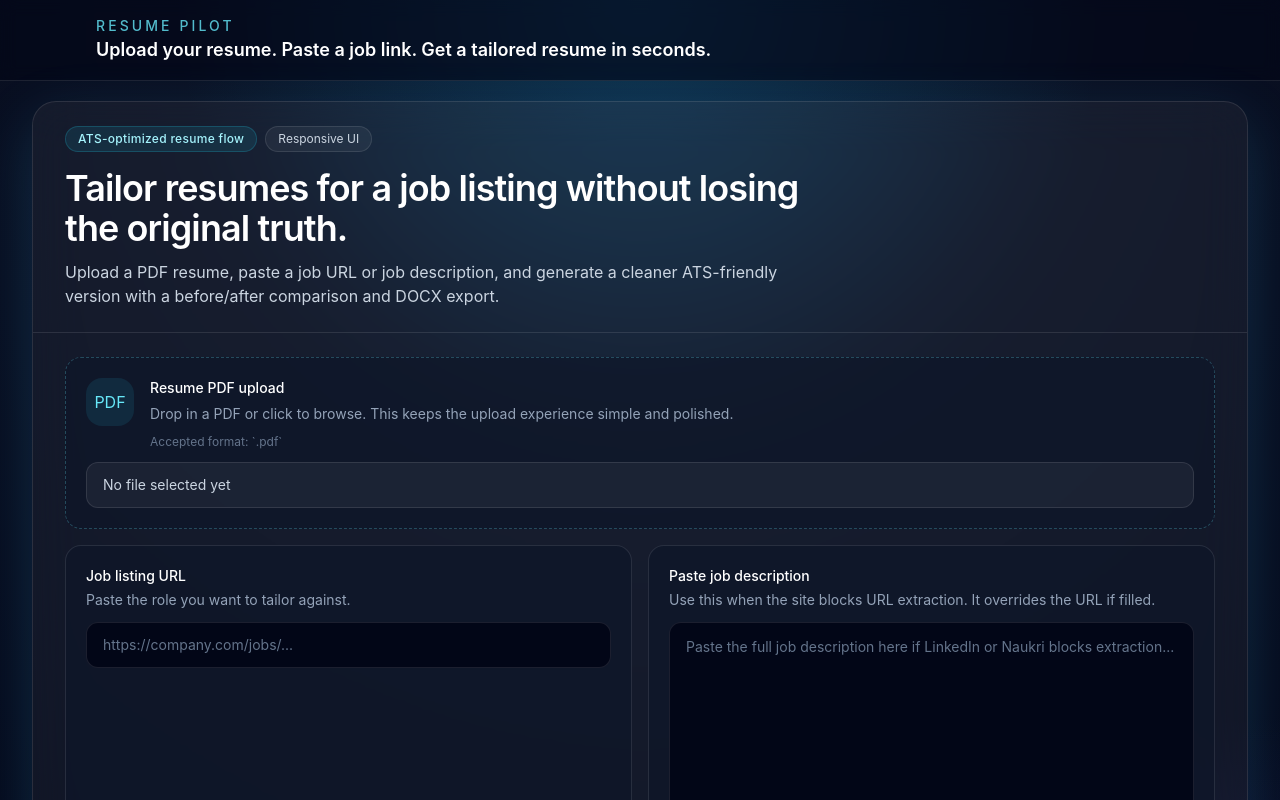
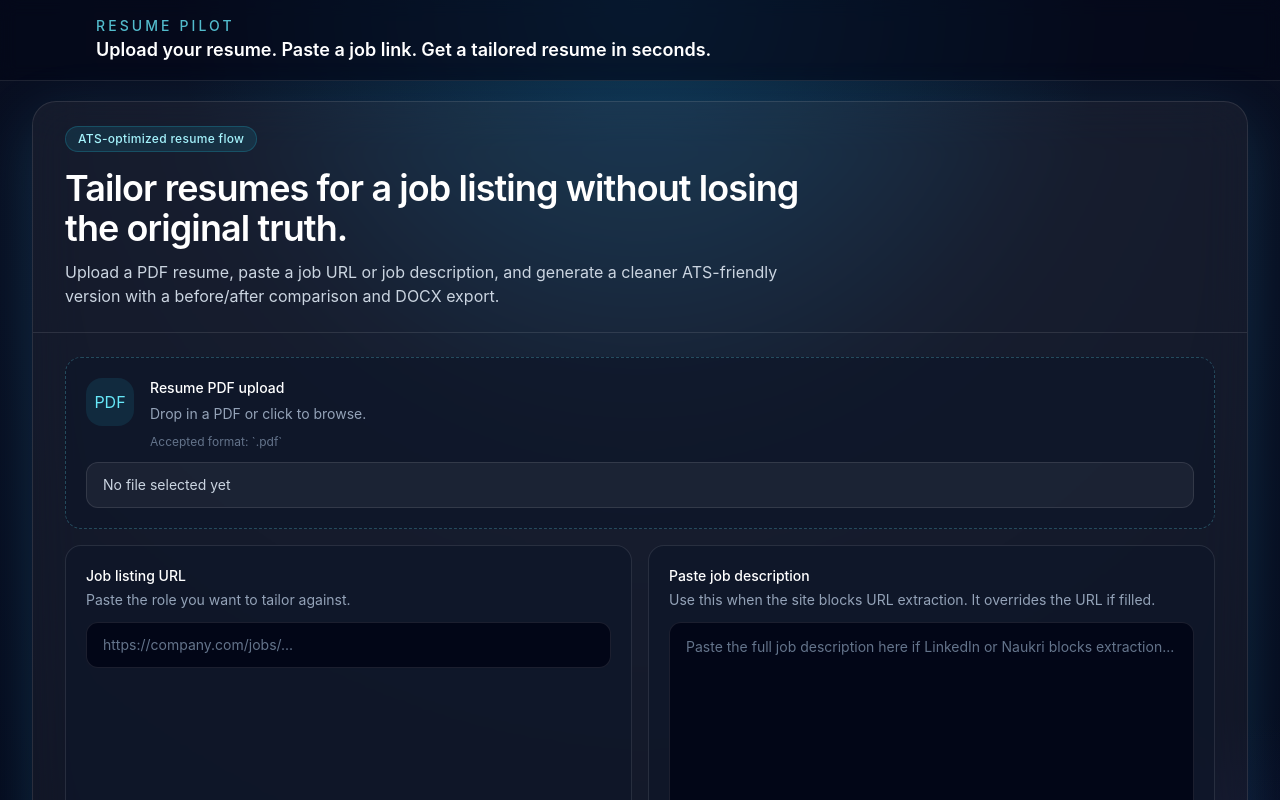
Before and after one commit to visheshshetty86/Resume-tailor, a React (Vite) app: page / in a window 1280 px wide. Shown: the top 800 px of the page. Built offline with nearby package versions, Linux system fonts and the light colour scheme.

Commit message:
Refine upload copy and UI labels

```diff
--- a/src/App.jsx
+++ b/src/App.jsx
@@ -39,9 +39,9 @@ function App() {
                 <span className="inline-flex items-center rounded-full border border-cyan-400/20 bg-cyan-400/10 px-3 py-1 text-xs font-medium tracking-wide text-cyan-200">
                   ATS-optimized resume flow
                 </span>
-                <span className="inline-flex items-center rounded-full border border-white/10 bg-white/5 px-3 py-1 text-xs text-slate-300">
+                {/* <span className="inline-flex items-center rounded-full border border-white/10 bg-white/5 px-3 py-1 text-xs text-slate-300">
                   Responsive UI
-                </span>
+                </span> */}
               </div>
 
               <h1 className="max-w-3xl text-3xl font-semibold tracking-tight text-white sm:text-4xl">
--- a/src/components/resume/ResumeUpload.jsx
+++ b/src/components/resume/ResumeUpload.jsx
@@ -8,8 +8,7 @@ function ResumeUpload({ file, onChange }) {
         <div className="min-w-0 flex-1">
           <p className="text-sm font-medium text-white">Resume PDF upload</p>
           <p className="mt-1 text-sm leading-6 text-slate-400">
-            Drop in a PDF or click to browse. This keeps the upload experience
-            simple and polished.
+            Drop in a PDF or click to browse.
           </p>
           <p className="mt-2 text-xs text-slate-500">
             Accepted format: `.pdf`
```
